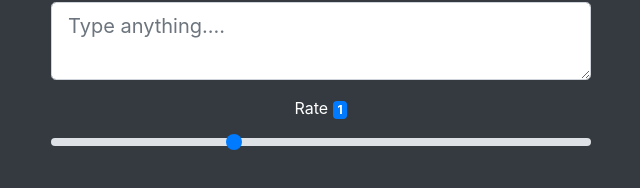
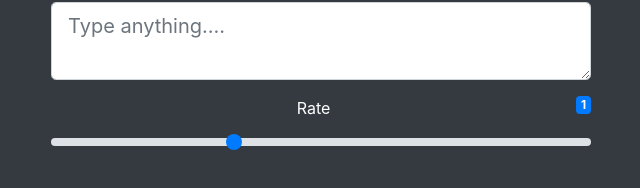
Before and after one commit to VicRono/TextToSpeech, a plain HTML site: page index.html in a window 1280 px wide. Shown: the part 316-504 px from the top of the page, 319-959 px from the left. Drawn offline with nearby package versions, Linux system fonts and the light colour scheme.

Commit message:
moved it to the right side

```diff
--- a/index.html
+++ b/index.html
@@ -22,7 +22,7 @@
             </div>
             <div class="form-group">
               <label for="rate">Rate</label>
-              <div id="rate-value" class="badge badge-primary">1</div>
+              <div id="rate-value" class="badge badge-primary float-right">1</div>
               <input type="range" id="rate" class="custom-range"
               min="0.5" max="2" value="1" step="0.1">
             </div>
```
